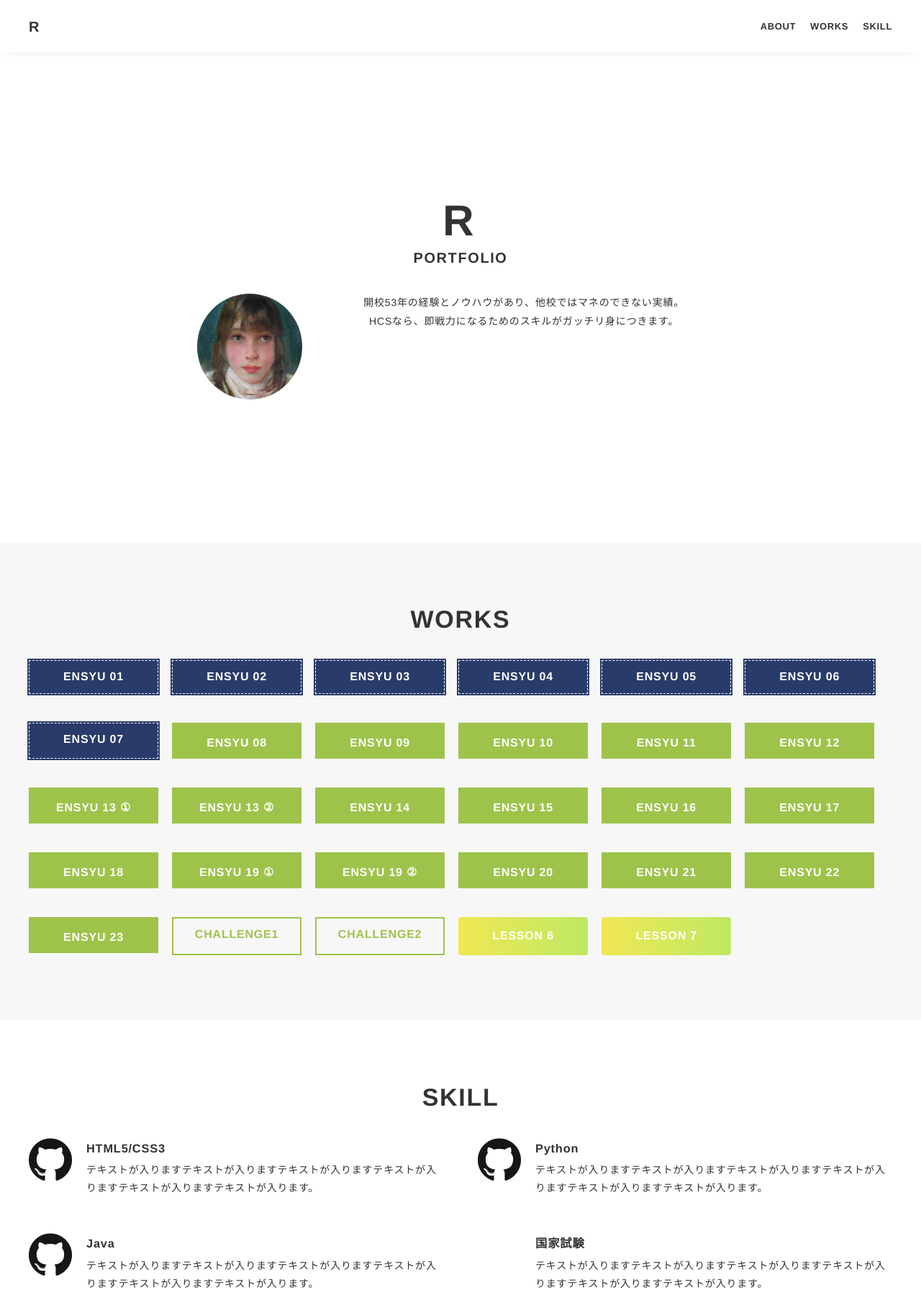
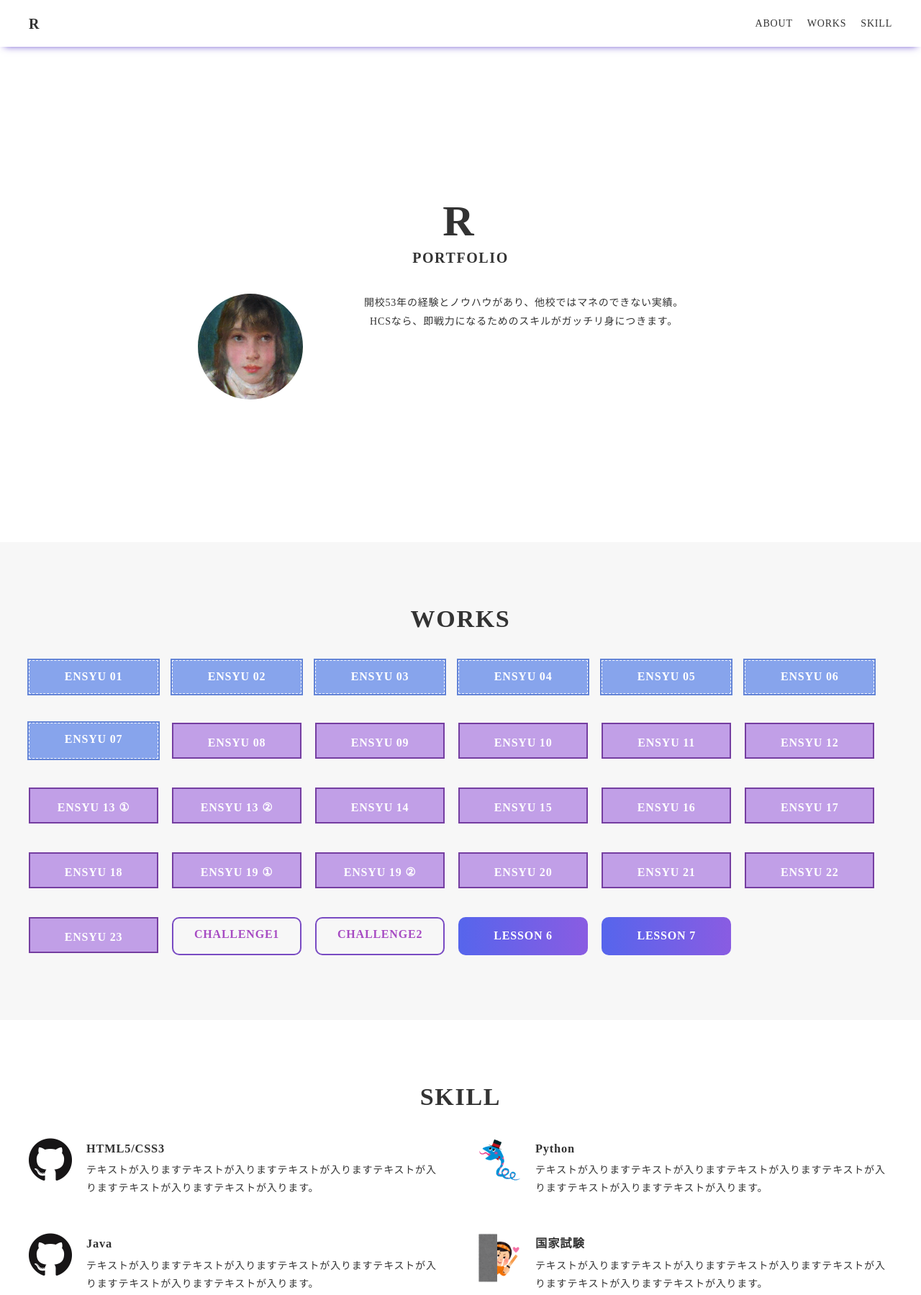
Before and after one commit to kusamarei/S1A213, a plain HTML site: page index.html in a window 1280 px wide. Shown: the top 1799 px of the page at 72% size. Drawn offline with nearby package versions, Linux system fonts and the light colour scheme; a web font is replaced by a local one.

Commit message:
Add files via upload
css更新

```diff
--- /dev/null
+++ b/ensyu/21_2.css
@@ -0,0 +1,33 @@
+@charset "UTF-8";
+body { margin: 0;}
+.grobalNav {
+    width: 100%;
+    margin-top: 20px;
+    background: #333;
+}
+.grobalNav ul {
+    padding: 10px 0;
+    list-style: none;
+    display: flex;
+    justify-content: center;
+}
+.navItem {
+    border-left: 1px solid #999;
+    text-align: center;
+    flex: 0 1 22%;
+}
+.navItem:last-of-type {
+    border-right: 1px solid #999;
+}
+.navItem a {
+    display: block;
+    line-height: 1;
+    color: #fff;
+    text-decoration: none;
+}
+.grobalNav1 ul {
+    list-style: square;
+}
+.grobalNav2 ul {
+    list-style: url(img/arrow2.png);
+}
--- a/index.html
+++ b/index.html
@@ -8,7 +8,9 @@
 	<title>PORTFOLIO</title>
 	<link rel="preconnect" href="https://fonts.googleapis.com">
 	<link rel="preconnect" href="https://fonts.gstatic.com" crossorigin>
-	<link href="https://fonts.googleapis.com/css2?family=Dela+Gothic+One&family=Hachi+Maru+Pop&family=Kaisei+Decol:wght@500&display=swap" rel="stylesheet">
+	<link
+		href="https://fonts.googleapis.com/css2?family=Dela+Gothic+One&family=Hachi+Maru+Pop&family=Kaisei+Decol:wght@500&display=swap"
+		rel="stylesheet">
 	<link href="portfolio/css/ress.css" media="all" rel="stylesheet" type="text/css" />
 	<link href="portfolio/css/style.css" media="all" rel="stylesheet" type="text/css" />
 	<link rel="shortcut icon" href="portfolio/img/favicon.ico" />
@@ -103,7 +105,7 @@
 							</div>
 						</div>
 						<div class="skill-item">
-							<p class="skill-img"><img src="portfolio/img/icon_skill.png" alt=""></p>
+							<p class="skill-img"><img src="portfolio/img/hebi_blue.png" alt=""></p>
 							<div class="skill-body">
 								<h3 class="skill-name">Python</h3>
 								<p class="skill-text">
--- a/portfolio/css/style.css
+++ b/portfolio/css/style.css
@@ -1,5 +1,7 @@
 body {
-  font-family: "Montserrat","Helvetica Neue",Arial,"Hiragino Kaku Gothic ProN","Hiragino Sans",Meiryo,sans-serif;
+font-family: 'Dela Gothic One', cursive;
+font-family: 'Hachi Maru Pop', cursive;
+font-family: 'Kaisei Decol', serif;
   font-size: 14px;
   line-height: 1.8;
   letter-spacing: .8px;
@@ -73,13 +75,15 @@ li {
 /*--------------------------------
 ヘッダー
 ---------------------------------*/
+
+
 .header {
   position: fixed;
   top: 0;
-  z-index: 1;
+  z-index: 1000;
   width: 100%;
-  background-color: #fff;
-  box-shadow: 0 5px 10px -6px rgba(0,0,0,.1);
+  background-color: rgba(255,255,255,0.8);
+  box-shadow: 0 5px 10px -6px rgba(57, 21, 189, 0.8);
 }
 
 .header .inner {
@@ -112,29 +116,36 @@ li {
 
 .header-nav-item a {
   position: relative;
-  font-size: 13px;
-  font-weight: bold;
+  /* font-size: 13px;
+  font-weight: bold; */
   display: inline-block;
-  padding: 5px 0;
+  text-decoration: none;
+  /* padding: 5px 0;
   transition: .3s;
-  letter-spacing: .05em;
+  letter-spacing: .05em; */
   color: #333;
 }
 .header-nav-item a:after {
   position: absolute;
-  bottom: 0;
-  left: 50%;
-  width: 0;
-  height: 3px;
+  bottom: 2px;
+  left: 0;
   content: "";
+  width:100%;
+  height: 1.2px;
+  background: #333;
+  opacity: 0;
+  visibility: hidden;
   transition: .3s;
-  -webkit-transform: translateX(-50%);
-  transform: translateX(-50%);
-  background-color: #333;
+  /* -webkit-transform: translateX(-50%); */
+  /* transform: translateX(-50%); */
+  background-color: rgb(87, 85, 85);
 }
 
 .header-nav-item a:hover:after {
-  width: 100%;
+  /* width: 100%; */
+  bottom: -1px;
+  opacity: 1;
+  visibility: visible;
 }
 
 /*--------------------------------
@@ -211,14 +222,14 @@ li {
   display: inline-block;
   max-width: 180px;
   text-align: center;
-  background-color: #293b6a;
+  background-color: #87a4ec;
   font-size: 16px;
   color: #FFF;
   text-decoration: none;
   font-weight: bold;
   padding: 8px 16px;
   border: 1px dashed #FFF;
-  box-shadow: 0px 0px 0px 2px #293b6a;/* box-shadowで外枠を */
+  box-shadow: 0px 0px 0px 2px #6283d6;/* box-shadowで外枠を */
 }
 
 .btn-denim:hover {
@@ -230,13 +241,13 @@ li {
   max-width: 180px;
   height:50px;
   text-align: center;
-  background-color: #9ec34b;
+  background-color: #c19fe7;
   font-size: 16px;
   line-height: 52px;
   color: #FFF;
   text-decoration: none;
   font-weight: bold;
-  border: 2px solid #9ec34b;
+  border: 2px solid #753ea1;
   position: relative;
   overflow: hidden;
   z-index: 1;
@@ -255,7 +266,7 @@ li {
   z-index: -1;
 }
 .btn-open:hover{
-  color: #9ec34b;
+  color: #4d4bc3;
 }
 .btn-open:hover:after{
   height: 240%;
@@ -271,18 +282,19 @@ li {
   max-width: 180px;
   text-align: center;
   font-size: 16px;
-  color: #9ec34b;
+  color: #a74bc3;
   text-decoration: none;
   font-weight: bold;
   padding: 8px 16px;
   position: relative;
-  border: 2px solid #9ec34b;
+  border: 2px solid #794bc3;
   transition: .4s;
+  border-radius: 10px;
 }
 
 .btn-box:hover {
   border: 2px solid transparent;
-  color: #000;
+  color: rgb(119, 119, 119);
 }
 
 .btn-box:before, .btn-box:after {
@@ -299,14 +311,14 @@ li {
 }
 
 .btn-box:before {
-  border-bottom: 2px solid #000;
-  border-left: 2px solid #000;
+  border-bottom: 2px solid rgb(119, 119, 119);
+  border-left: 2px solid rgb(119, 119, 119);
   transform-origin: 100% 0%;
 }
 
 .btn-box:after {
-  border-top: 2px solid #000;
-  border-right: 2px solid #000;
+  border-top: 2px solid rgb(119, 119, 119);
+  border-right: 2px solid rgb(119, 119, 119);
   transform-origin: 0% 100%;
 }
 
@@ -324,8 +336,8 @@ li {
   text-decoration: none;
   font-weight: bold;
   padding: 12px 24px;
-  border-radius: 4px;
-  background-image: linear-gradient(-90deg, #89eb75, #f1e753);
+  border-radius: 10px;
+  background-image: linear-gradient(-90deg, #bd53d8, #5665ec);
   transition: .5s;
   background-size: 200%;
 }
```
Also changed, not shown: ensyu/21.html (added, +36 -0 lines), ensyu/21_2.html (added, +37 -0 lines), portfolio/img/hebi_blue.png (added), portfolio/img/いらすとや.png (added).
